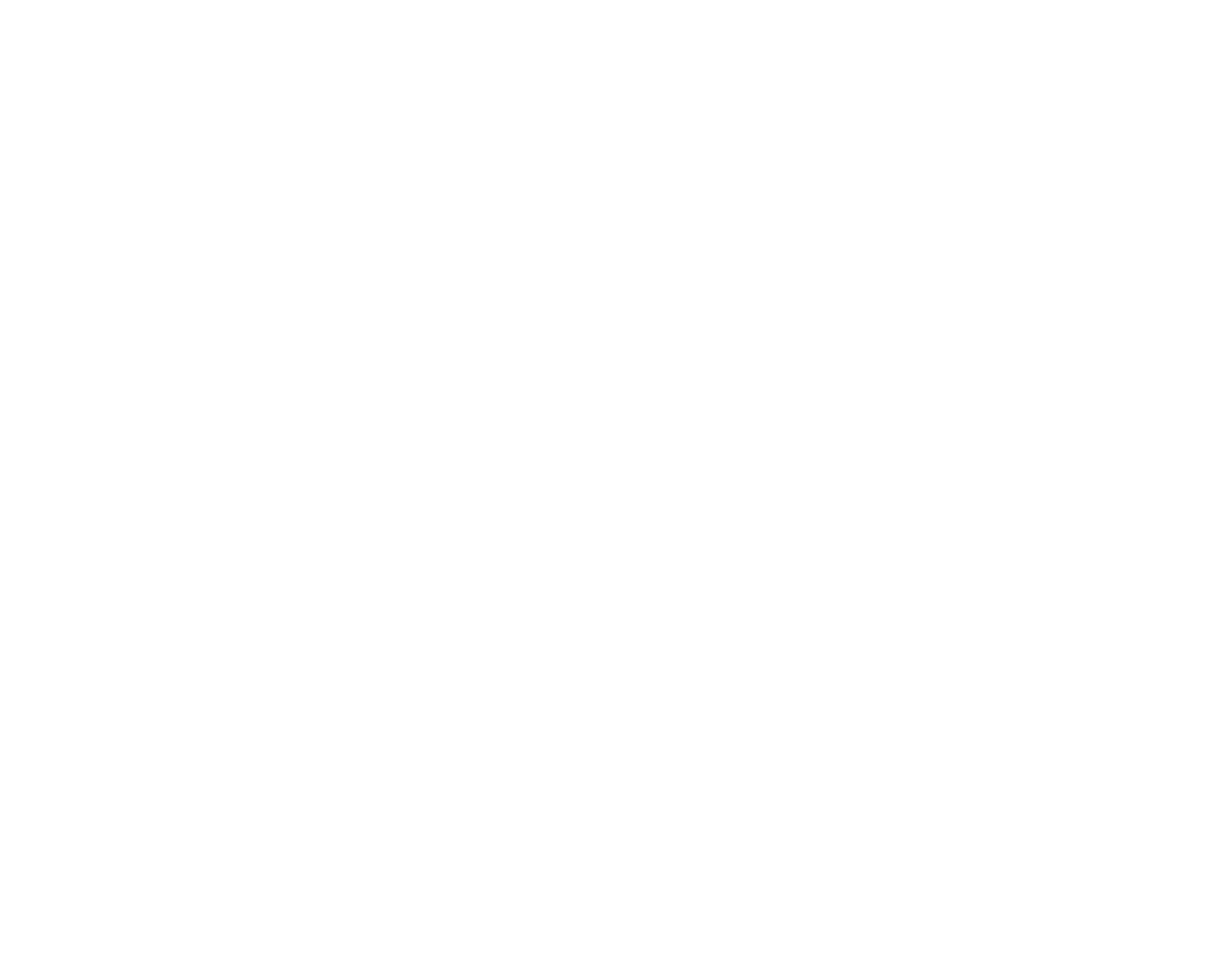
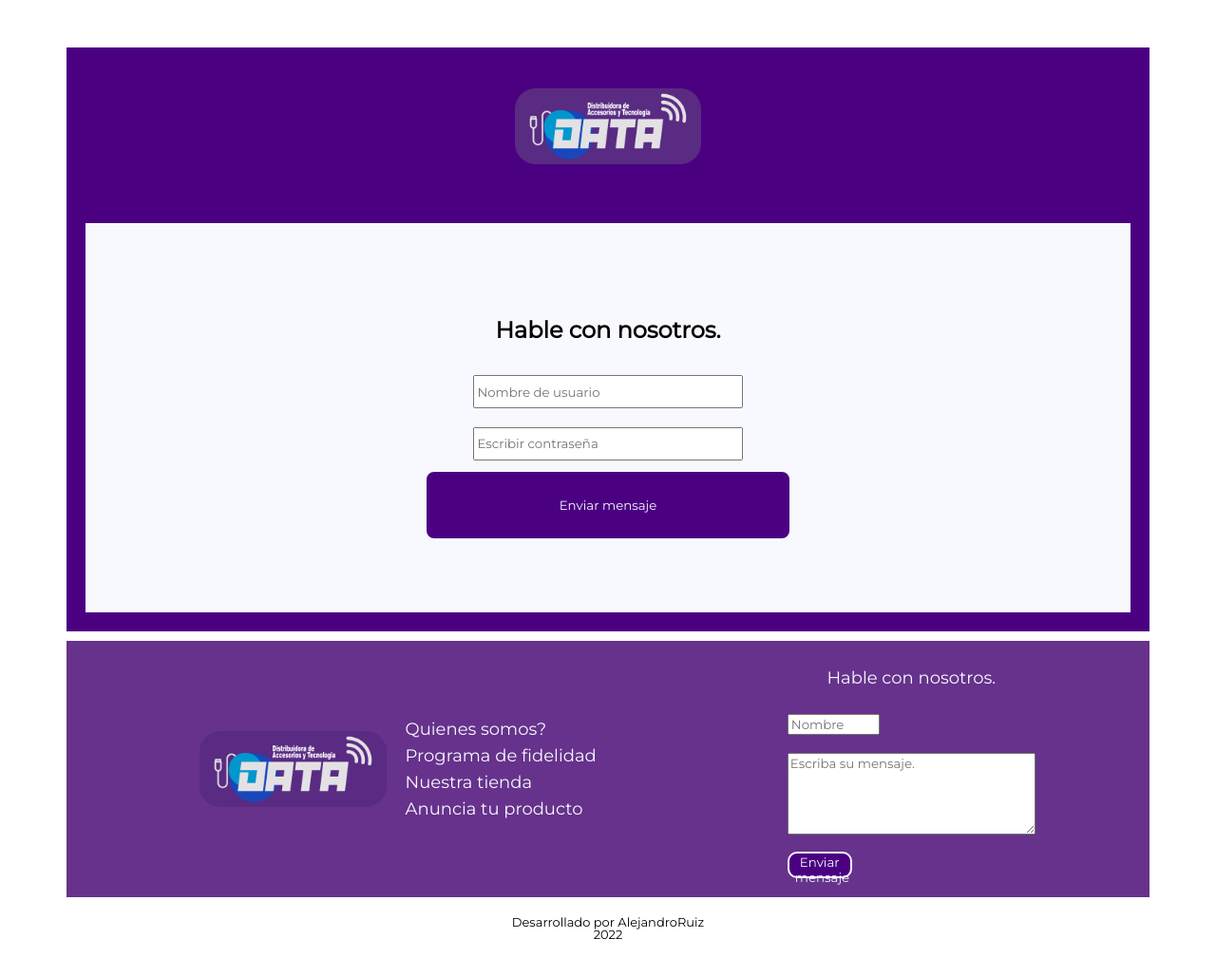
Before and after one commit to salasruizalejandro/DataTiendaVirtual, a plain HTML site: page login.html in a window 1280 px wide. Shown: the whole page at 95% size. Before the commit the page ends 800 px from the top, so only its background shows below. Drawn offline with nearby package versions, Linux system fonts and the light colour scheme.

Commit message:
creacion del Login

```diff
--- a/css/style.css
+++ b/css/style.css
@@ -243,6 +243,49 @@ form{
     text-align: center;
 }
 
+/*login html*/
+
+
+.loging {
+    display: flex;
+    height: 410px;
+    background-color: var(--ghostWhite);
+    flex-direction: column;
+    align-items: center;
+    justify-content: center;
+}
+
+#loginLabel{
+    margin: 25px;
+    font-family: var(--font-family);
+    font-weight: 900;
+    font-size: x-large;
+}
+
+#inputNombre{
+    margin: 10px;
+    width: 25%;
+    height: 7%;
+}
+
+#inputContraseña{
+    margin: 10px;
+    width: 25%;
+    height: 7%;
+}
+
+#enviarMensajeLogin{
+    width: 26%;
+    height: 12%;
+    background-color: var(--purple);
+    color: var(--ghostWhite);
+    border-radius: 10px;
+    border: 2px solid var(--ghostWhite);
+}
+
+
+
+
 
 /*Responsive 500*/
 @media (max-width: 990px) {
--- a/login.html
+++ b/login.html
@@ -0,0 +1,54 @@
+<!DOCTYPE html>
+<html lang="en">
+<head>
+    <meta charset="UTF-8">
+    <meta http-equiv="X-UA-Compatible" content="IE=edge">
+    <meta name="viewport" content="width=device-width, initial-scale=1.0">
+    <link rel="stylesheet" href="css/reset.css">
+    <link rel="stylesheet" href="css/style.css">
+    <link rel="preconnect" href="https://fonts.googleapis.com">
+    <link rel="preconnect" href="https://fonts.gstatic.com" crossorigin>
+    <link href="https://fonts.googleapis.com/css2?family=Montserrat&family=Raleway:wght@100..900&display=swap" rel="stylesheet">
+    <link rel="stylesheet" href="https://fonts.googleapis.com/css2?family=Material+Symbols+Outlined:opsz,wght,FILL,GRAD@48,400,0,0" />
+    <title>Data</title>
+
+</head>
+
+<body>
+    <nav>
+        <img class="logoData" src="img/logoData.png" alt="Data">
+    </nav>
+    <main>
+        <section class="loging">
+            <label id="loginLabel" for="inputparaName">Hable con nosotros.</label>
+            <input id="inputNombre" type="text" id="name" name="name" required  minlength="4" maxlength="10" size="10" placeholder="Nombre de usuario">
+            <input id="inputContraseña" type="text" id="name" name="name" required  minlength="4" maxlength="10" size="10" placeholder="Escribir contraseña">
+            <button id="enviarMensaje">Enviar mensaje</button>
+        </section>
+    </main>
+
+    <form action="">
+        <section class="SeccionLogTexto">
+            <img class="logoData" src="img/logoData.png" alt="LogoFinal">
+            <ul id="quienesSomos">
+                <li>Quienes somos?</li>
+                <li>Programa de fidelidad</li>
+                <li>Nuestra tienda</li>
+                <li>Anuncia tu producto </li>
+            </ul>
+        </section>
+        <section class="Formulario">
+            <label id="hableConNos" for="inputparaName">Hable con nosotros.</label>
+            <input id="inputName" type="text" id="name" name="name" required  minlength="4" maxlength="10" size="10" placeholder="Nombre">
+            <textarea name="mesaje" id="texText" cols="30" rows="5" placeholder="Escriba su mensaje."></textarea>
+            <button id="enviarMensajeLogin">Enviar mensaje</button>
+        </section>
+    </form>
+    <footer>
+        <h4 class="footerText">Desarrollado por AlejandroRuiz<br>2022
+        </h4>
+    </footer>
+</body>
+
+
+</html>
```
